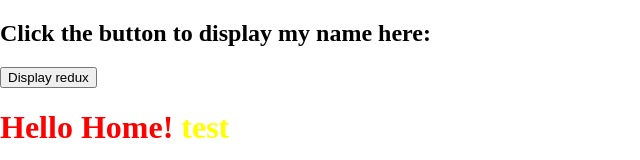
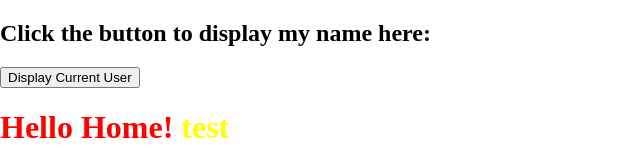
Before and after one commit to constROD/template-react-redux-ts, a React (Create React App) app: page / in a window 1280 px wide. Shown: the top 160 px of the page, without its empty margins (0-640 px from the left). Built offline with nearby package versions, Linux system fonts and the light colour scheme.

Commit message:
Update home page

```diff
--- a/src/pages/Home.tsx
+++ b/src/pages/Home.tsx
@@ -20,7 +20,7 @@ const Home: React.FC = () => {
         Click the button to display my name here: {currentUser?.name ?? ""}
       </h2>
       <Button onClick={() => dispatch(setCurrentUser({ name: "bossROD" }))}>
-        Display redux
+        Display Current User
       </Button>
       <h1>
         Hello Home! <span>test</span>
@@ -28,6 +28,8 @@ const Home: React.FC = () => {
     </HomeWrapper>
   );
 };
+
+export default Home;
 
 const HomeWrapper = styled.div`
   h1 {
@@ -38,5 +40,3 @@ const HomeWrapper = styled.div`
     }
   }
 `;
-
-export default Home;
```
